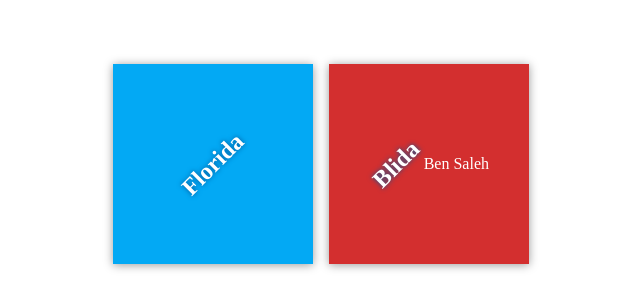
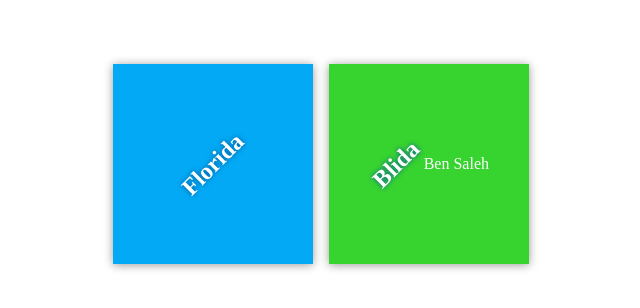
Before and after one commit to faroukbelaid09/my-travel-plan, a plain HTML site: page index.html in a window 1280 px wide. Shown: the part 236-544 px from the top of the page, without its empty margins (319-959 px from the left). Drawn offline with Linux system fonts and the light colour scheme.

Commit message:
change some color

```diff
--- a/app.css
+++ b/app.css
@@ -54,5 +54,5 @@ h2 {
 }
 
 #paris {
-    background-color: #d32f2f;
+    background-color: #37d32f;
 }
```
